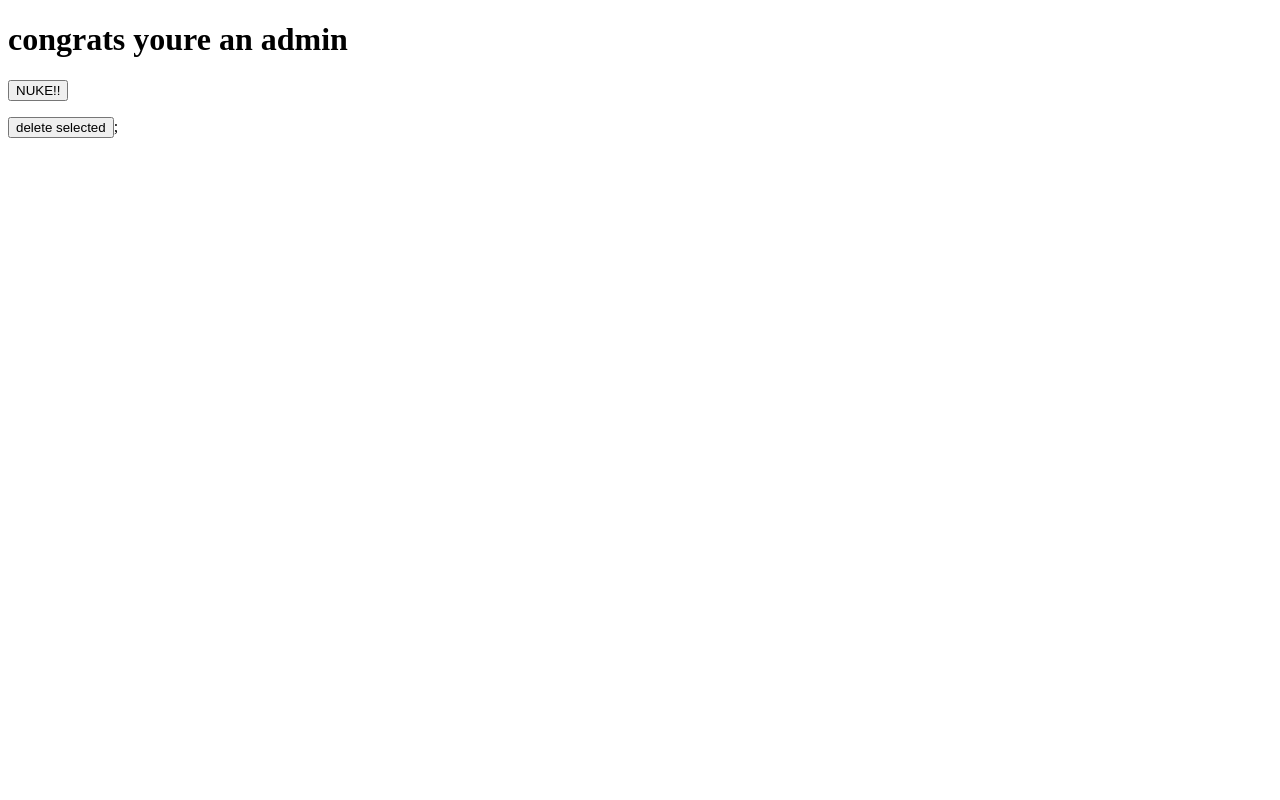
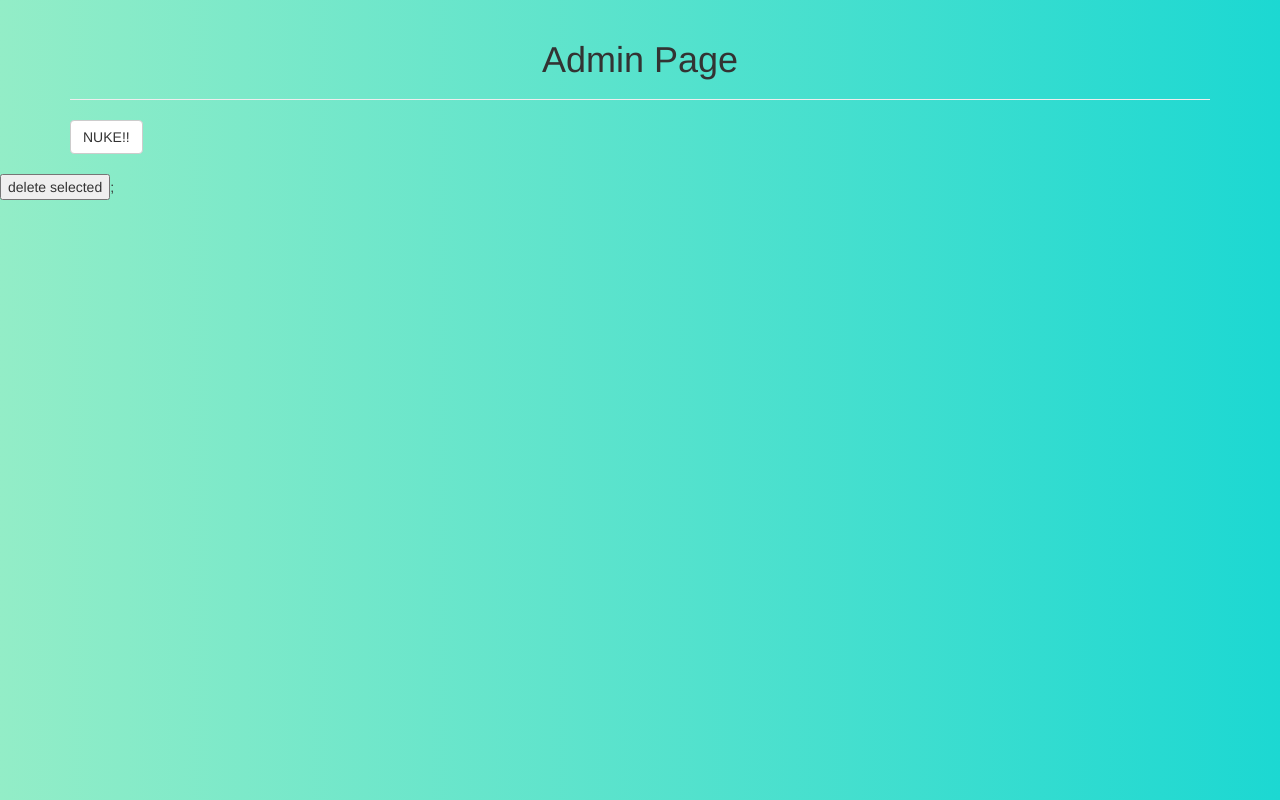
Before and after one commit to theFeez/memeBank, a website: page private/admin.html in a window 1280 px wide. Drawn offline with nearby package versions, Linux system fonts and the light colour scheme; files that its build step writes are made by us from their sources.

Commit message:
fixed admin page

```diff
--- a/private/admin.html
+++ b/private/admin.html
@@ -3,16 +3,22 @@
 <head>
     <meta charset="utf-8">
     <meta name="viewport" content="width=device-width, initial-scale=1.0">
+    <link rel="stylesheet" href="https://maxcdn.bootstrapcdn.com/bootstrap/3.3.7/css/bootstrap.min.css" integrity="sha384-BVYiiSIFeK1dGmJRAkycuHAHRg32OmUcww7on3RYdg4Va+PmSTsz/K68vbdEjh4u" crossorigin="anonymous">
+    <link rel="stylesheet" href="styles.css">
     <title></title>
 </head>
 
 <body>
-    <h1>congrats youre an admin</h1>
-    <button onclick='nuke()'>NUKE!!</button>
+  <div class="container">
+    <div class="page-header text-center">
+      <h1>Admin Page</h1>
+    </div>
+    <button onclick='nuke()' class="btn btn-default">NUKE!!</button>
+  </div>
     <form action='/deleteSelected' method='POST'>
-    <ul id='picList'>
+    <div class="container grid-container" id="picList">
 
-    </ul>
+    </div>
         <input type='submit' value='delete selected'>;
     </form>
     <script src="https://ajax.googleapis.com/ajax/libs/jquery/1.11.3/jquery.min.js"></script>
--- a/views/admin.js
+++ b/views/admin.js
@@ -14,7 +14,7 @@ $.get('/loadPics',function(data){
           pics = pics + '<div class="row">';
         }
 
-        pics = pics + '<a href="'+ data[i].url + '" target="_blank"><div class="col-md-2 col-xs-6 col-sm-4 img-thumbnail" style="background-image: url('+ data[i].url +');background-repeat: no-repeat; background-position: center; background-size: cover; height: 200px;"></div></a>';
+        pics = pics + '<input type=\'checkbox\' name=ids[] value='+data[i].id+'><div class="col-md-2 col-xs-6 col-sm-4 img-thumbnail" style="background-image: url('+ data[i].url +');background-repeat: no-repeat; background-position: center; background-size: cover; height: 200px;"></div>';
 
         if(counter == 5){
           pics = pics + '</div>';
@@ -29,4 +29,7 @@ $.get('/loadPics',function(data){
     }
     $('#picList').html(pics);
 
+
+
+
 });
```
